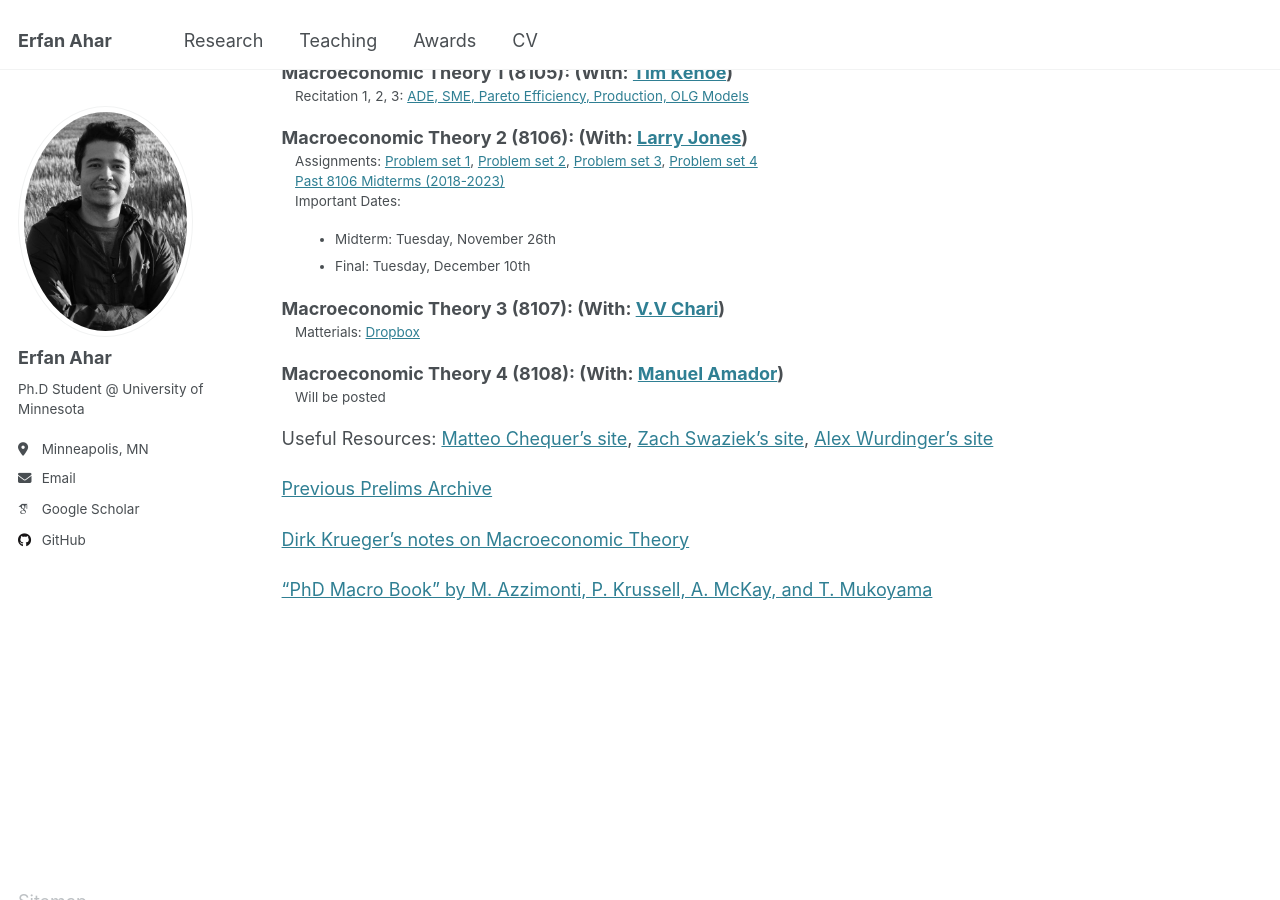
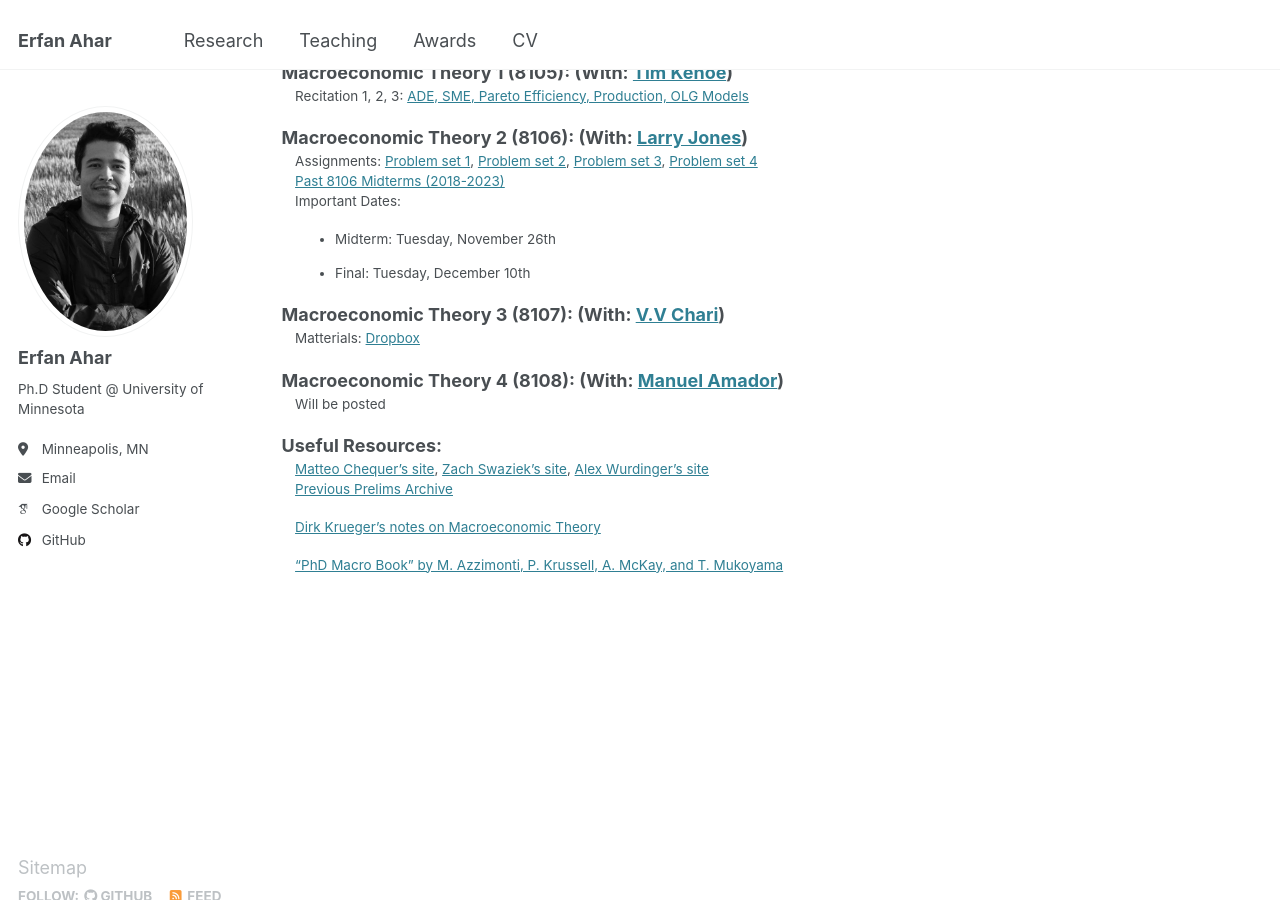
Before and after one commit to ErfanAhar/erfanahar.github.io, a Jekyll site: the page built from _pages/teaching.md, in a window 1280 px wide and 900 px high, scrolled down 429 px. Built offline with Jekyll 4.4.1, drawn with Linux system fonts in a browser that asks for light colours; some web fonts are replaced.

```diff
--- a/_pages/teaching.md
+++ b/_pages/teaching.md
@@ -30,10 +30,10 @@ Macroeconomic Theory 4 (8108): (With: [Manuel Amador](https://manuelamador.me/))
 : Will be posted
 
 Useful Resources:
-[Matteo Chequer's site](https://sites.google.com/view/matteobchequer), [Zach Swaziek's site](https://sites.google.com/view/zach-swaziek/home?authuser=1), [Alex Wurdinger's site](https://sites.google.com/view/alexwurdinger/home?authuser=0)
+: [Matteo Chequer's site](https://sites.google.com/view/matteobchequer), [Zach Swaziek's site](https://sites.google.com/view/zach-swaziek/home?authuser=1), [Alex Wurdinger's site](https://sites.google.com/view/alexwurdinger/home?authuser=0)
 
-[Previous Prelims Archive](https://sites.google.com/umn.edu/econintranet/grads/written-prelims/prelim-archive)
+: [Previous Prelims Archive](https://sites.google.com/umn.edu/econintranet/grads/written-prelims/prelim-archive)
 
-[Dirk Krueger's notes on Macroeconomic Theory](https://drive.google.com/file/d/1UzMWSs3_tTjJkBddKpzR0K77aRsY5t6Q/view?usp=drive_link)
+: [Dirk Krueger's notes on Macroeconomic Theory](https://drive.google.com/file/d/1UzMWSs3_tTjJkBddKpzR0K77aRsY5t6Q/view?usp=drive_link)
 
-["PhD Macro Book" by M. Azzimonti, P. Krussell, A. McKay, and T. Mukoyama](https://phdmacrobook.org/)
+: ["PhD Macro Book" by M. Azzimonti, P. Krussell, A. McKay, and T. Mukoyama](https://phdmacrobook.org/)
```
Also changed, not shown: other parts of _pages/teaching.md (+2 -2 lines).
